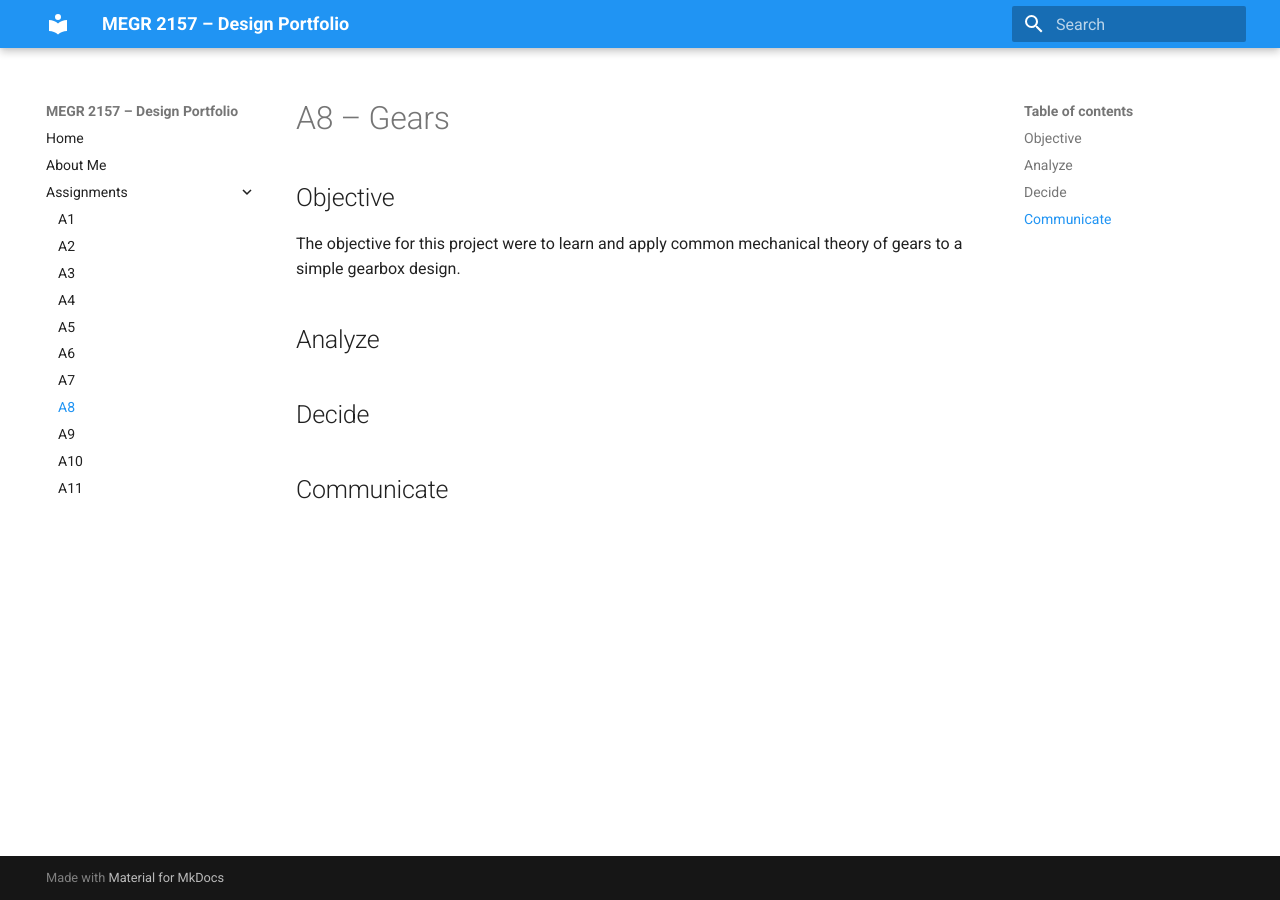
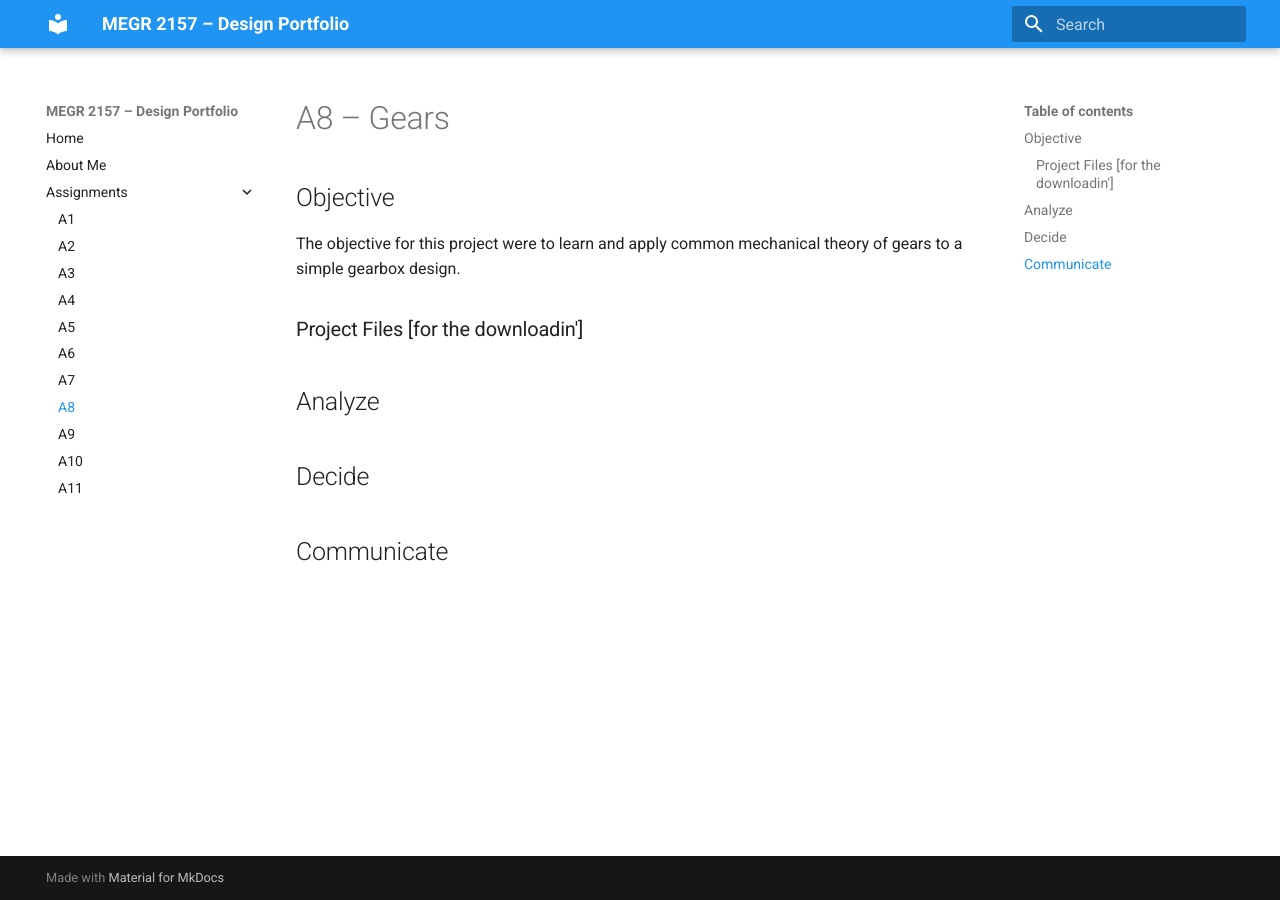
Before and after one commit to AustinWayneMcCoyHill/megr2157-portfolio, an MkDocs documentation site: the page built from docs/assignments/A08/index.md, in a window 1280 px wide. Built offline with MkDocs 1.6.1 and Material for MkDocs 9.7.7, drawn with Linux system fonts in a browser that asks for light colours.

Commit message:
Add project files section to index.md
Added a section for project files to the index.

```diff
--- a/docs/assignments/A08/index.md
+++ b/docs/assignments/A08/index.md
@@ -2,6 +2,8 @@
 
 ## Objective
 The objective for this project were to learn and apply common mechanical theory of gears to a simple gearbox design.
+
+### Project Files [for the downloadin']
 
 ## Analyze
 
```
